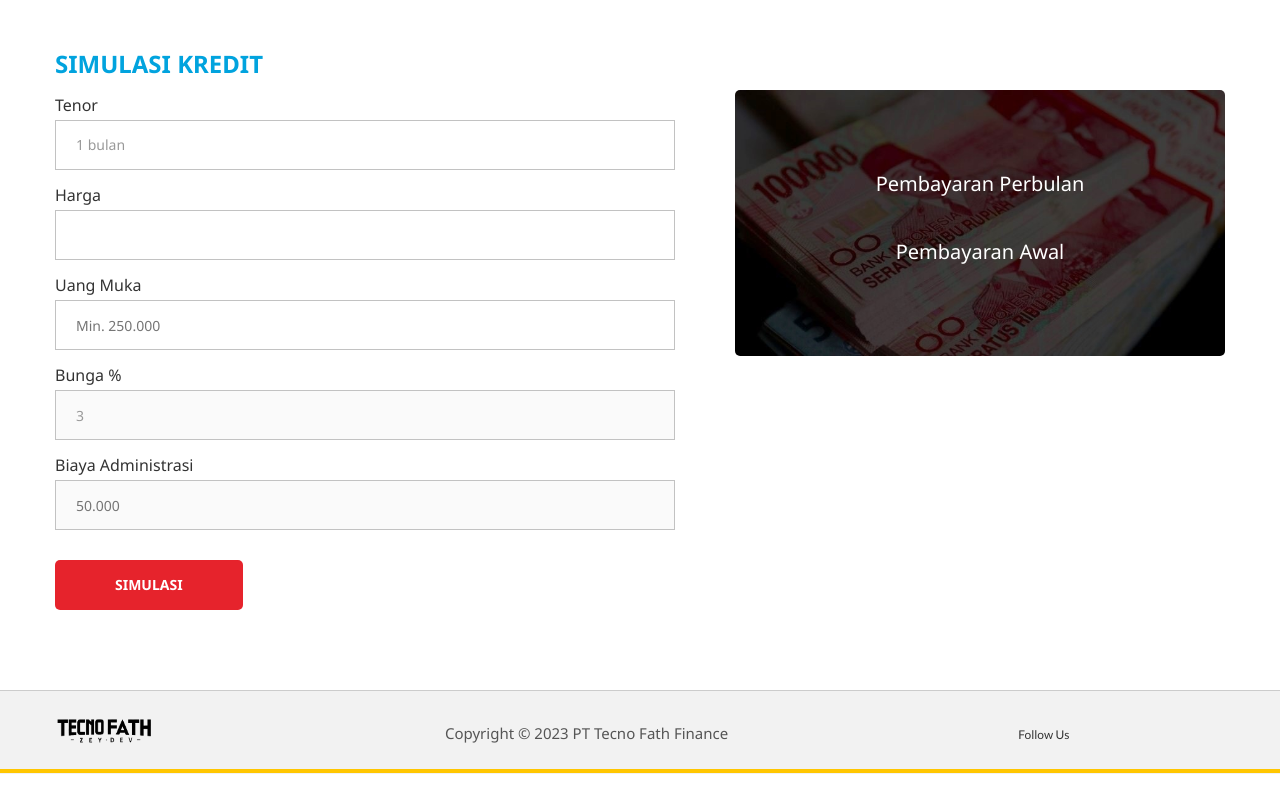
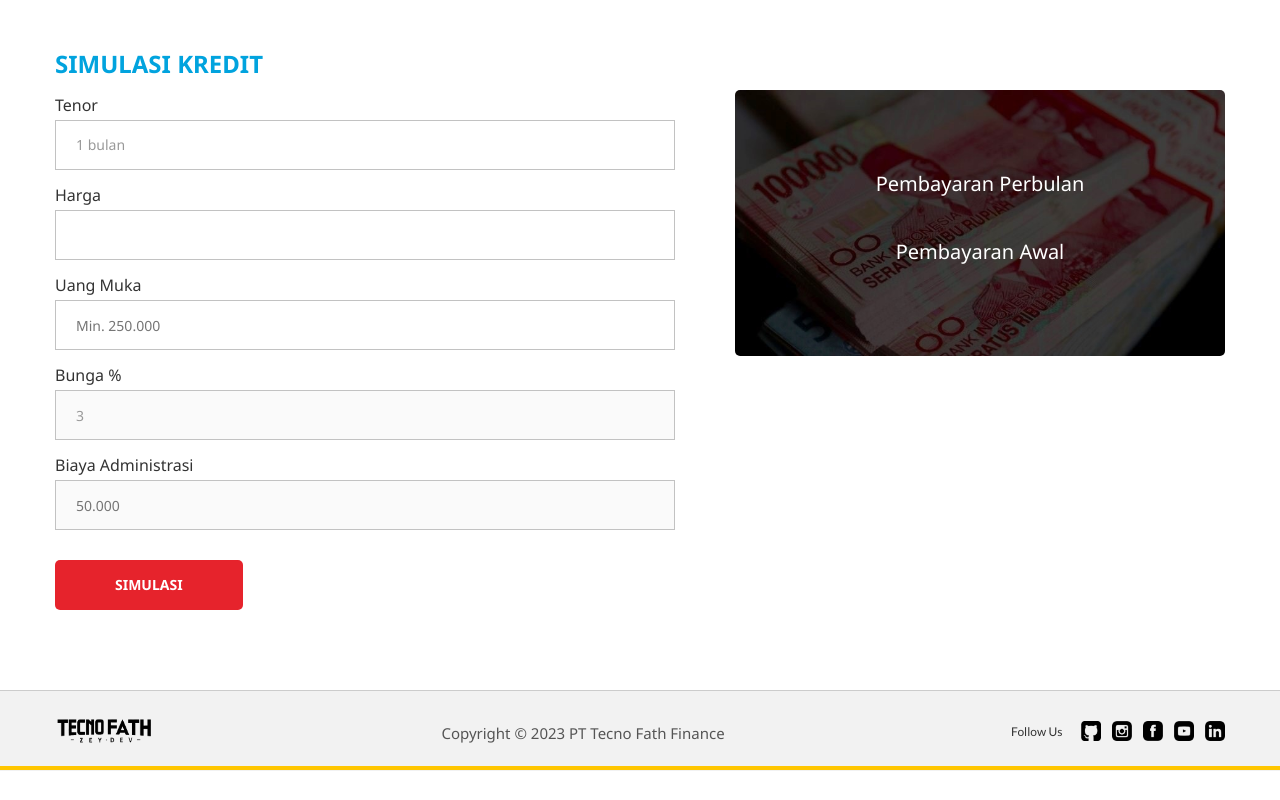
Before and after one commit to w-fath/simulator_kredit, a plain HTML site: page index.html in a window 1280 px wide. Drawn offline with Linux system fonts and the light colour scheme; a script that the page names is missing.

Commit message:
tambah icon

```diff
--- a/index.html
+++ b/index.html
@@ -252,11 +252,18 @@
         </div>
         <div class="copyright">Copyright © 2023 PT Tecno Fath Finance</div>
         <div class="sosmed-foot">
+          <style>
+            .ikon {
+              width: 20px;
+              height: auto;
+            }
+          </style>
           <span>Follow Us</span>
-          <a href="https://www.facebook.com/KreditplusOfficial/" target="_blank"><i class="icwp ic_fb"></i></a>
-          <a href="https://www.instagram.com/kb.kreditplus/" target="_blank"><i class="icwp ic_ig"></i></a>
-          <a href="https://twitter.com/KBKreditplus" target="_blank"><i class="icwp ic_tw"></i></a>
-          <a href="https://www.linkedin.com/company/pt-kb-finansia-multi-finance/mycompany/" target="_blank"><i class="icwp ic_in"></i></a>
+          <a class="ikon" href="" target="_blank"><img src="assets/logo/gh.png" alt=""></a>
+          <a class="ikon" href="" target="_blank"><img src="assets/logo/ig.png" alt=""></i></a>
+          <a class="ikon" href="" target="_blank"><img src="assets/logo/fb.png" alt=""></a>
+          <a class="ikon" href="" target="_blank"><img src="assets/logo/yt.png" alt=""></a>
+          <a class="ikon" href="" target="_blank"><img src="assets/logo/in.png" alt=""></a>
         </div>
       </div>
     </div>
```
Also changed, not shown: assets/logo/fb.png (added), assets/logo/gh.png (added), assets/logo/ig.png (added), assets/logo/in.png (added), assets/logo/yt.png (added).
